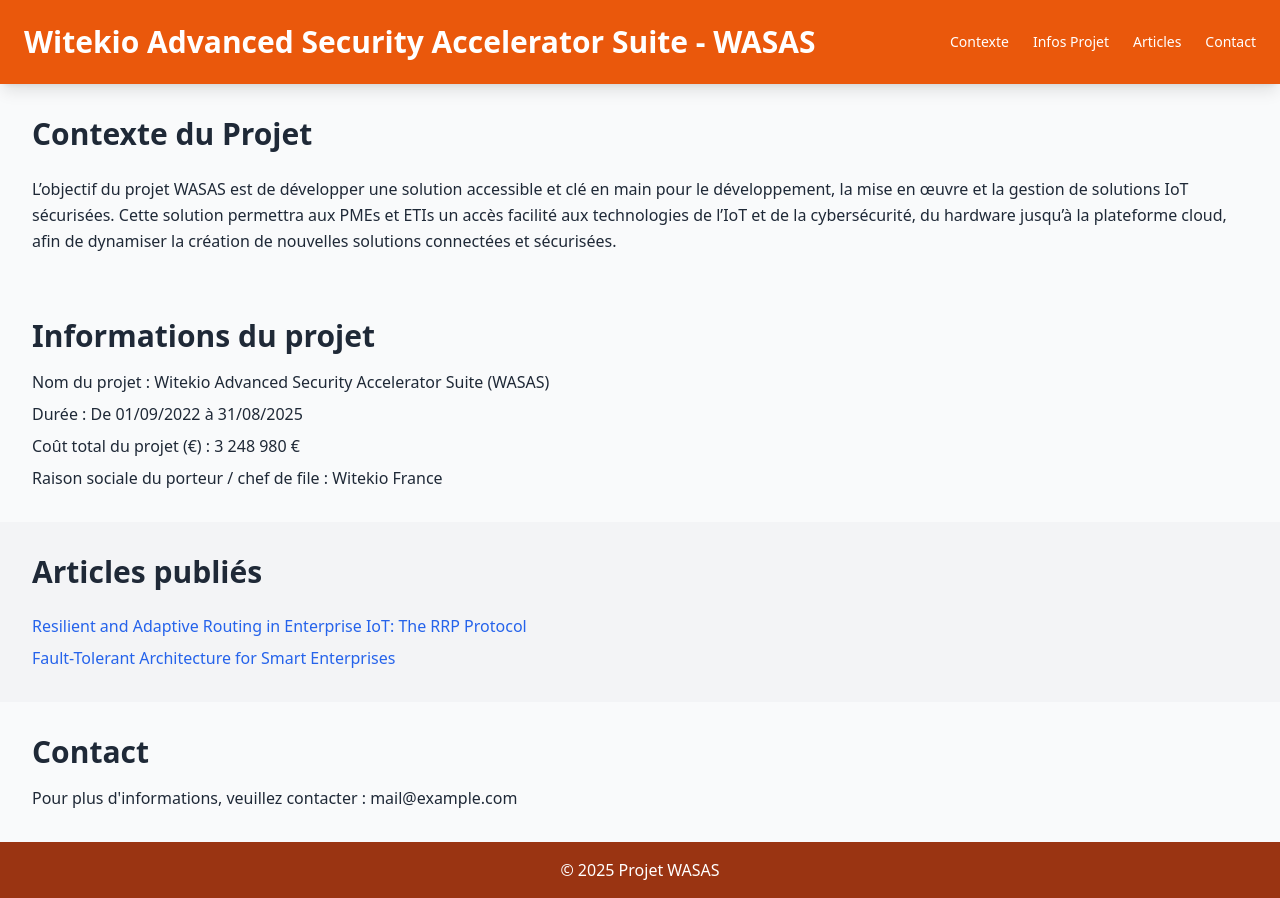
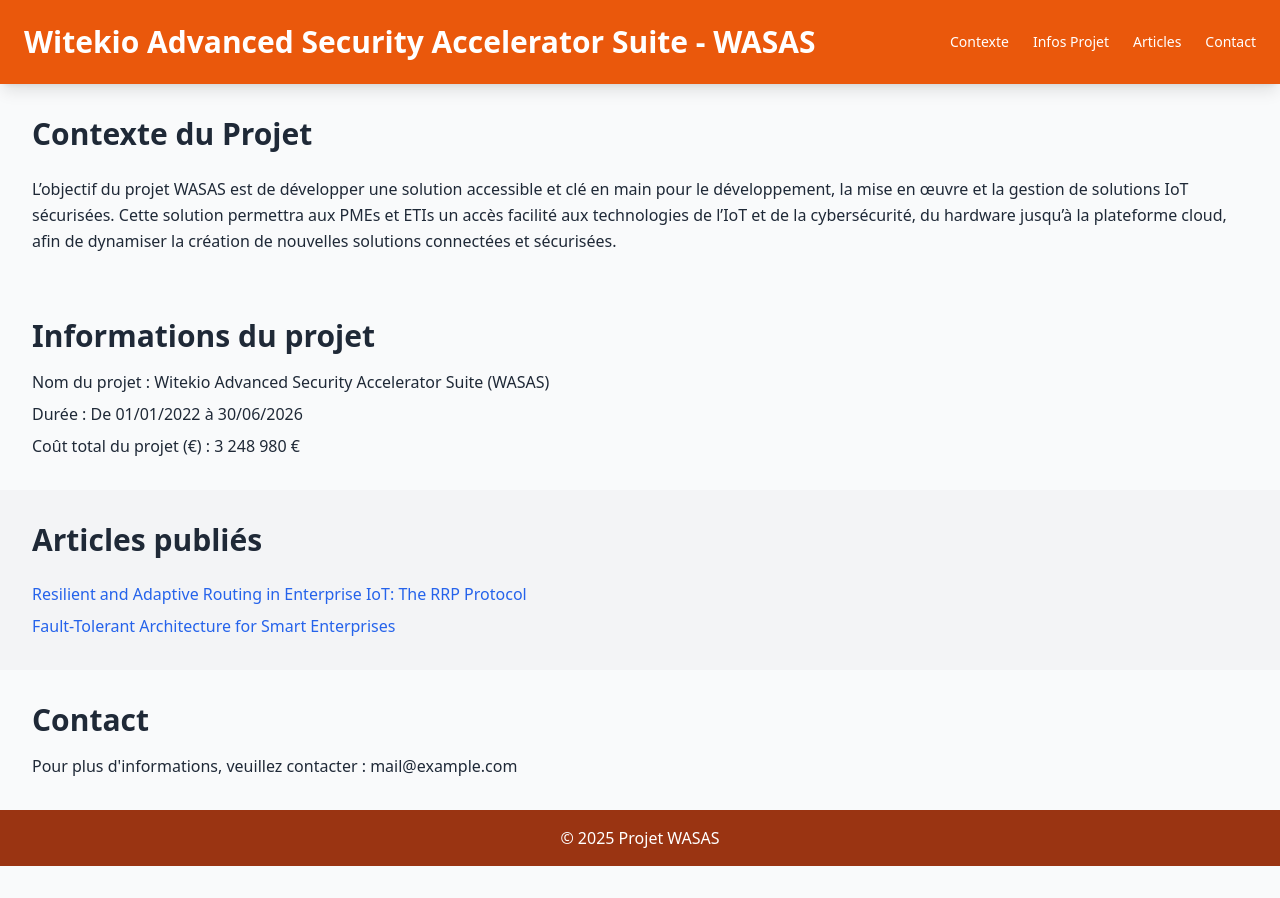
Before and after one commit to Saki98-gif/Project, a plain HTML site: page index.html in a window 1280 px wide. After the commit the page ends 866 px from the top, so only its background shows below. Drawn offline with nearby package versions, Linux system fonts and the light colour scheme.

Commit message:
Modifications du site

```diff
--- a/index.html
+++ b/index.html
@@ -46,9 +46,9 @@
 
   <div class="space-y-2 text-gray-800">
     <p><span class="font-medium">Nom du projet :</span> Witekio Advanced Security Accelerator Suite (WASAS)</p>
-    <p><span class="font-medium">Durée :</span> De 01/09/2022 à 31/08/2025</p>
+    <p><span class="font-medium">Durée :</span> De 01/01/2022 à 30/06/2026</p>
     <p><span class="font-medium">Coût total du projet (€) :</span> 3 248 980 €</p>
-    <p><span class="font-medium">Raison sociale du porteur / chef de file :</span> Witekio France</p>
+
   </div>
 </section>
 
```
